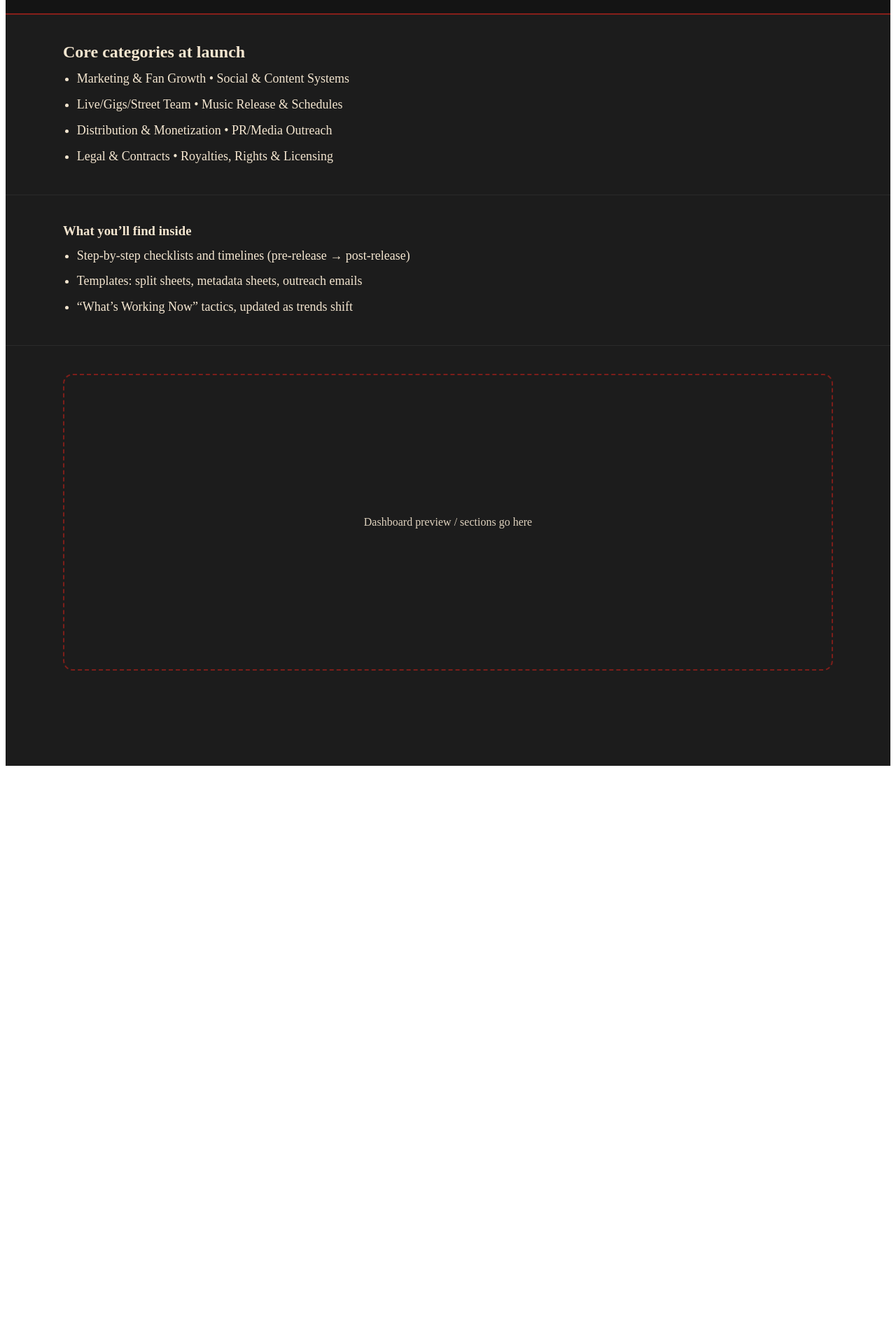
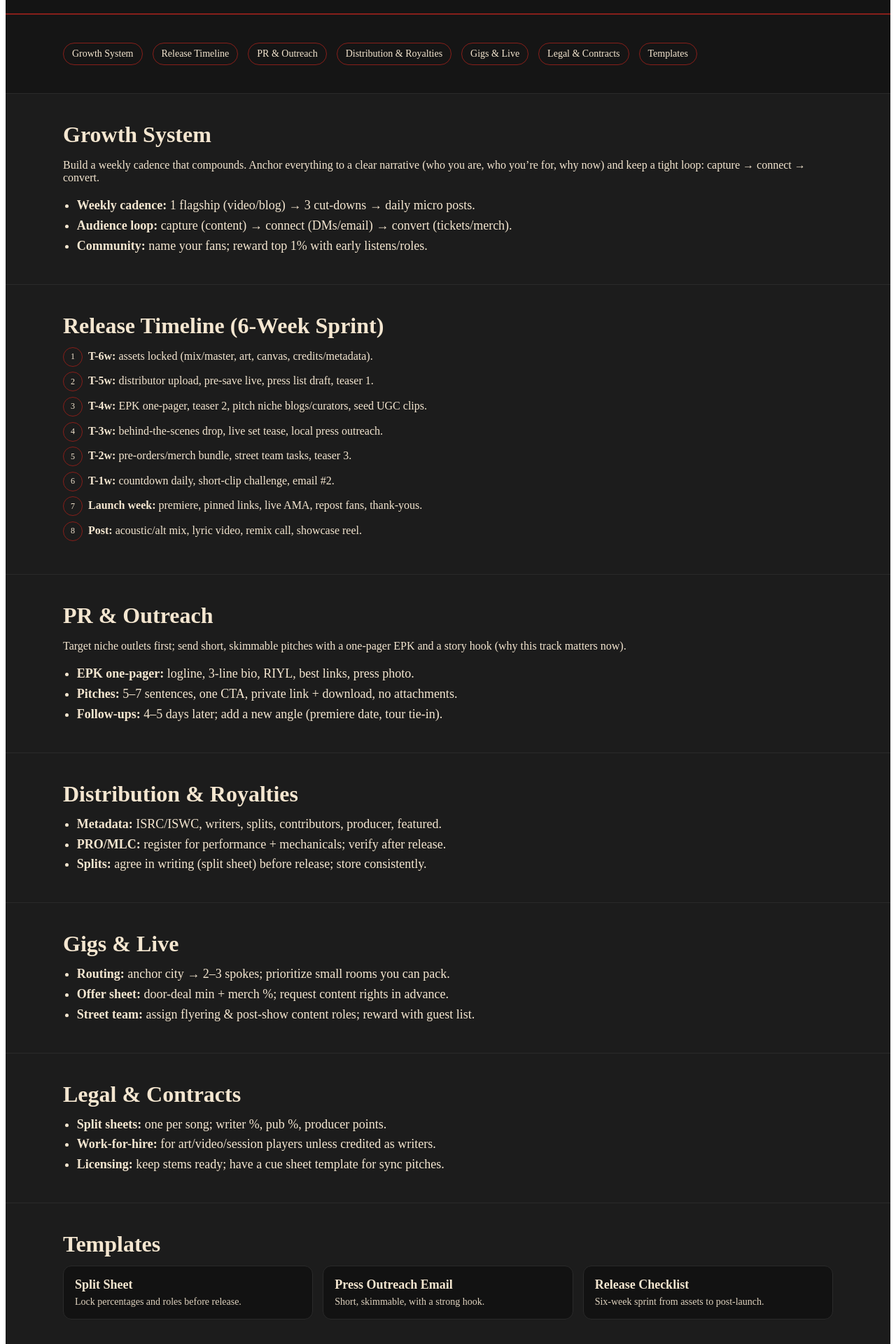
Before and after one commit to theunsignedunderground/uu-main-site, a Next.js app: page /dashboard/artist-manager in a window 1280 px wide. Shown: the part 320-2240 px from the top of the page at 70% size. Before the commit the page ends 1422 px from the top, so only its background shows below. Built offline with nearby package versions, Linux system fonts and the light colour scheme; no server answers.

Commit message:
Update index.js

```diff
--- a/pages/dashboard/artist-manager/index.js
+++ b/pages/dashboard/artist-manager/index.js
@@ -10,48 +10,134 @@ export default function ArtistManagerPage() {
         <title>Artist Manager — The Unsigned Underground</title>
         <meta
           name="description"
-          content="Actionable playbooks for independent artists: release timelines, growth systems, PR outreach, distribution & royalties, gigs, legal, and templates."
+          content="Actionable playbooks for independent artists: growth systems, release timelines, PR outreach, distribution & royalties, gigs, legal, and templates."
         />
       </Head>
 
       <main>
+        {/* Top header / breadcrumb */}
         <section className="topbar">
           <div className="container">
             <a className="crumb" href="/dashboard">← Back to Dashboard</a>
             <h1>Artist Manager</h1>
             <p className="lede">
-              Read once end-to-end, then use as a pre-release checklist and
-              quick reference before shows, PR pushes, and distribution drops.
+              Read once end-to-end, then use as a pre-release checklist and quick reference
+              before shows, PR pushes, and distribution drops.
             </p>
           </div>
         </section>
 
-        <section className="block">
+        {/* Quick in-page nav */}
+        <nav className="quicknav">
           <div className="container">
-            <h2>Core categories at launch</h2>
+            <a href="#growth-system">Growth System</a>
+            <a href="#release-timeline">Release Timeline</a>
+            <a href="#pr-outreach">PR & Outreach</a>
+            <a href="#distribution-royalties">Distribution & Royalties</a>
+            <a href="#gigs-live">Gigs & Live</a>
+            <a href="#legal">Legal & Contracts</a>
+            <a href="#templates">Templates</a>
+          </div>
+        </nav>
+
+        {/* Sections */}
+        <section id="growth-system" className="block">
+          <div className="container">
+            <h2>Growth System</h2>
+            <p>
+              Build a weekly cadence that compounds. Anchor everything to a clear narrative
+              (who you are, who you’re for, why now) and keep a tight loop:
+              capture → connect → convert.
+            </p>
             <ul className="list">
-              <li>Marketing & Fan Growth • Social & Content Systems</li>
-              <li>Live/Gigs/Street Team • Music Release & Schedules</li>
-              <li>Distribution & Monetization • PR/Media Outreach</li>
-              <li>Legal & Contracts • Royalties, Rights & Licensing</li>
+              <li><strong>Weekly cadence:</strong> 1 flagship (video/blog) → 3 cut-downs → daily micro posts.</li>
+              <li><strong>Audience loop:</strong> capture (content) → connect (DMs/email) → convert (tickets/merch).</li>
+              <li><strong>Community:</strong> name your fans; reward top 1% with early listens/roles.</li>
             </ul>
           </div>
         </section>
 
-        <section className="block">
+        <section id="release-timeline" className="block">
           <div className="container">
-            <h3>What you’ll find inside</h3>
+            <h2>Release Timeline (6-Week Sprint)</h2>
+            <ol className="steps">
+              <li><strong>T-6w:</strong> assets locked (mix/master, art, canvas, credits/metadata).</li>
+              <li><strong>T-5w:</strong> distributor upload, pre-save live, press list draft, teaser 1.</li>
+              <li><strong>T-4w:</strong> EPK one-pager, teaser 2, pitch niche blogs/curators, seed UGC clips.</li>
+              <li><strong>T-3w:</strong> behind-the-scenes drop, live set tease, local press outreach.</li>
+              <li><strong>T-2w:</strong> pre-orders/merch bundle, street team tasks, teaser 3.</li>
+              <li><strong>T-1w:</strong> countdown daily, short-clip challenge, email #2.</li>
+              <li><strong>Launch week:</strong> premiere, pinned links, live AMA, repost fans, thank-yous.</li>
+              <li><strong>Post:</strong> acoustic/alt mix, lyric video, remix call, showcase reel.</li>
+            </ol>
+          </div>
+        </section>
+
+        <section id="pr-outreach" className="block">
+          <div className="container">
+            <h2>PR & Outreach</h2>
+            <p>
+              Target niche outlets first; send short, skimmable pitches with a one-pager EPK
+              and a story hook (why this track matters now).
+            </p>
             <ul className="list">
-              <li>Step-by-step checklists and timelines (pre-release → post-release)</li>
-              <li>Templates: split sheets, metadata sheets, outreach emails</li>
-              <li>“What’s Working Now” tactics, updated as trends shift</li>
+              <li><strong>EPK one-pager:</strong> logline, 3-line bio, RIYL, best links, press photo.</li>
+              <li><strong>Pitches:</strong> 5–7 sentences, one CTA, private link + download, no attachments.</li>
+              <li><strong>Follow-ups:</strong> 4–5 days later; add a new angle (premiere date, tour tie-in).</li>
             </ul>
           </div>
         </section>
 
-        <section className="block">
+        <section id="distribution-royalties" className="block">
           <div className="container">
-            <div className="mock">Dashboard preview / sections go here</div>
+            <h2>Distribution & Royalties</h2>
+            <ul className="list">
+              <li><strong>Metadata:</strong> ISRC/ISWC, writers, splits, contributors, producer, featured.</li>
+              <li><strong>PRO/MLC:</strong> register for performance + mechanicals; verify after release.</li>
+              <li><strong>Splits:</strong> agree in writing (split sheet) before release; store consistently.</li>
+            </ul>
+          </div>
+        </section>
+
+        <section id="gigs-live" className="block">
+          <div className="container">
+            <h2>Gigs & Live</h2>
+            <ul className="list">
+              <li><strong>Routing:</strong> anchor city → 2–3 spokes; prioritize small rooms you can pack.</li>
+              <li><strong>Offer sheet:</strong> door-deal min + merch %; request content rights in advance.</li>
+              <li><strong>Street team:</strong> assign flyering & post-show content roles; reward with guest list.</li>
+            </ul>
+          </div>
+        </section>
+
+        <section id="legal" className="block">
+          <div className="container">
+            <h2>Legal & Contracts</h2>
+            <ul className="list">
+              <li><strong>Split sheets:</strong> one per song; writer %, pub %, producer points.</li>
+              <li><strong>Work-for-hire:</strong> for art/video/session players unless credited as writers.</li>
+              <li><strong>Licensing:</strong> keep stems ready; have a cue sheet template for sync pitches.</li>
+            </ul>
+          </div>
+        </section>
+
+        <section id="templates" className="block">
+          <div className="container">
+            <h2>Templates</h2>
+            <div className="cards">
+              <a className="card" href="/downloads/split-sheet.pdf" target="_blank" rel="noreferrer">
+                <h3>Split Sheet</h3>
+                <p>Lock percentages and roles before release.</p>
+              </a>
+              <a className="card" href="/downloads/press-outreach.docx" target="_blank" rel="noreferrer">
+                <h3>Press Outreach Email</h3>
+                <p>Short, skimmable, with a strong hook.</p>
+              </a>
+              <a className="card" href="/downloads/release-checklist.pdf" target="_blank" rel="noreferrer">
+                <h3>Release Checklist</h3>
+                <p>Six-week sprint from assets to post-launch.</p>
+              </a>
+            </div>
           </div>
         </section>
       </main>
@@ -91,6 +177,32 @@ export default function ArtistManagerPage() {
           opacity: 0.9;
           max-width: 820px;
         }
+        .quicknav {
+          position: sticky;
+          top: 0;
+          z-index: 10;
+          background: #151515cc;
+          backdrop-filter: blur(6px);
+          border-bottom: 1px solid #2a2a2a;
+        }
+        .quicknav .container {
+          display: flex;
+          gap: 14px;
+          flex-wrap: wrap;
+          align-items: center;
+        }
+        .quicknav a {
+          padding: 8px 12px;
+          border: 1px solid ${colors.outlawRed};
+          border-radius: 999px;
+          text-decoration: none;
+          color: ${colors.vintageCream};
+          font-size: 14px;
+          line-height: 1;
+        }
+        .quicknav a:hover {
+          background: ${colors.outlawRed};
+        }
         .block {
           border-bottom: 1px solid #2a2a2a;
         }
@@ -98,8 +210,9 @@ export default function ArtistManagerPage() {
           border-bottom: none;
           padding-bottom: clamp(56px, 8vw, 96px);
         }
-        h2, h3 {
+        h2 {
           margin: 0 0 10px 0;
+          font-size: clamp(22px, 2.8vw, 32px);
         }
         .list {
           margin: 10px 0 0 0;
@@ -107,14 +220,58 @@ export default function ArtistManagerPage() {
           line-height: 1.6;
           font-size: clamp(16px, 2vw, 18px);
         }
-        .list li + li { margin-top: 8px; }
-        .mock {
-          height: clamp(220px, 40vw, 420px);
-          border: 2px dashed ${colors.outlawRed};
-          border-radius:14px;
-          display:grid;
-          place-items:center;
-          opacity:.9;
+        .steps {
+          counter-reset: step;
+          list-style: none;
+          padding-left: 0;
+          margin: 12px 0 0 0;
+        }
+        .steps li {
+          position: relative;
+          padding-left: 36px;
+          margin: 10px 0;
+          line-height: 1.6;
+        }
+        .steps li::before {
+          counter-increment: step;
+          content: counter(step);
+          position: absolute;
+          left: 0;
+          top: 0;
+          width: 26px;
+          height: 26px;
+          border-radius: 50%;
+          border: 1px solid ${colors.outlawRed};
+          display: grid;
+          place-items: center;
+          font-size: 12px;
+        }
+        .cards {
+          display: grid;
+          grid-template-columns: repeat(auto-fit, minmax(240px, 1fr));
+          gap: 14px;
+          margin-top: 12px;
+        }
+        .card {
+          border: 1px solid #2a2a2a;
+          border-radius: 12px;
+          padding: 16px;
+          text-decoration: none;
+          color: ${colors.vintageCream};
+          background: #121212;
+        }
+        .card:hover {
+          border-color: ${colors.outlawRed};
+          background: #171717;
+        }
+        .card h3 {
+          margin: 0 0 6px 0;
+          font-size: 18px;
+        }
+        .card p {
+          margin: 0;
+          font-size: 14px;
+          opacity: 0.9;
         }
       `}</style>
     </>
```
